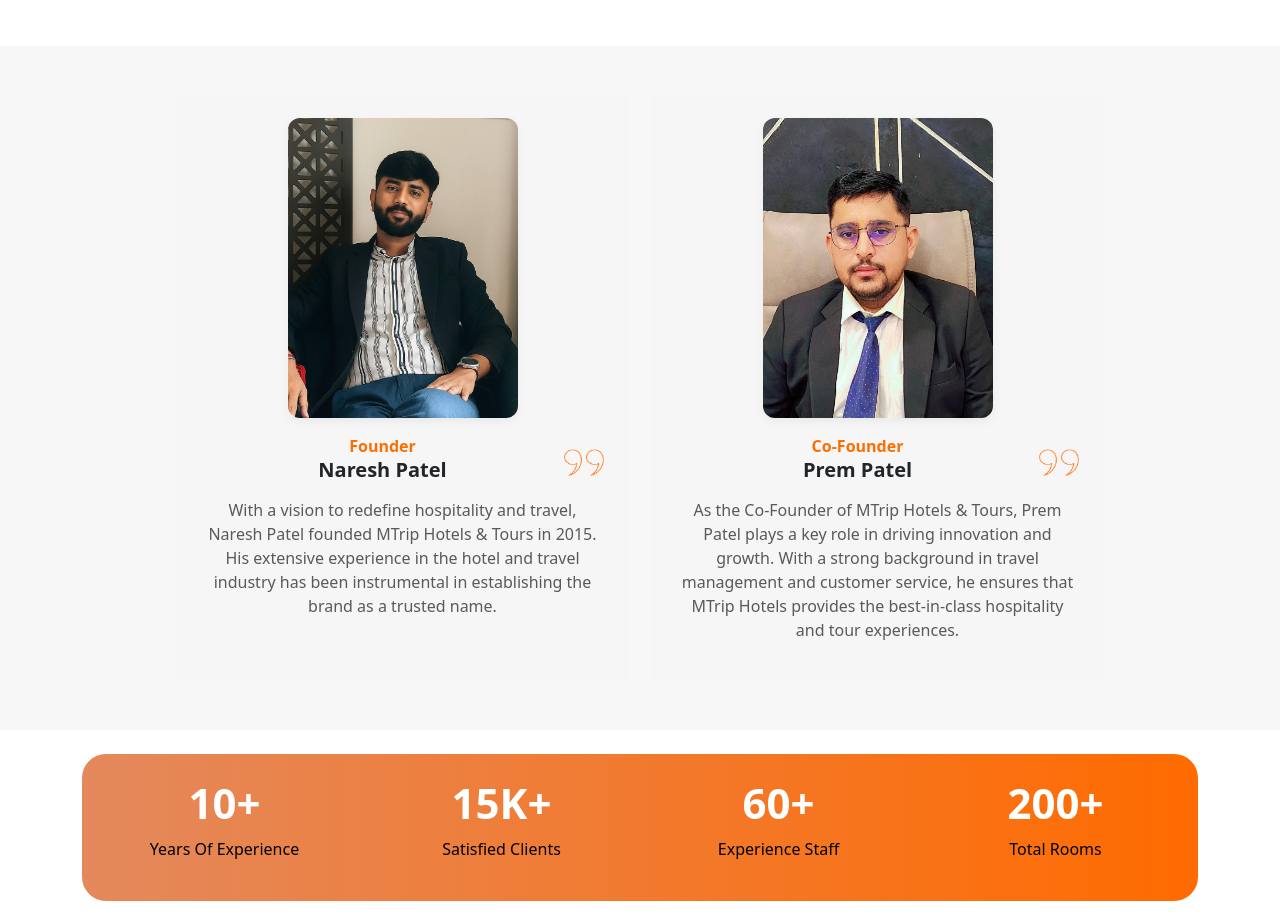
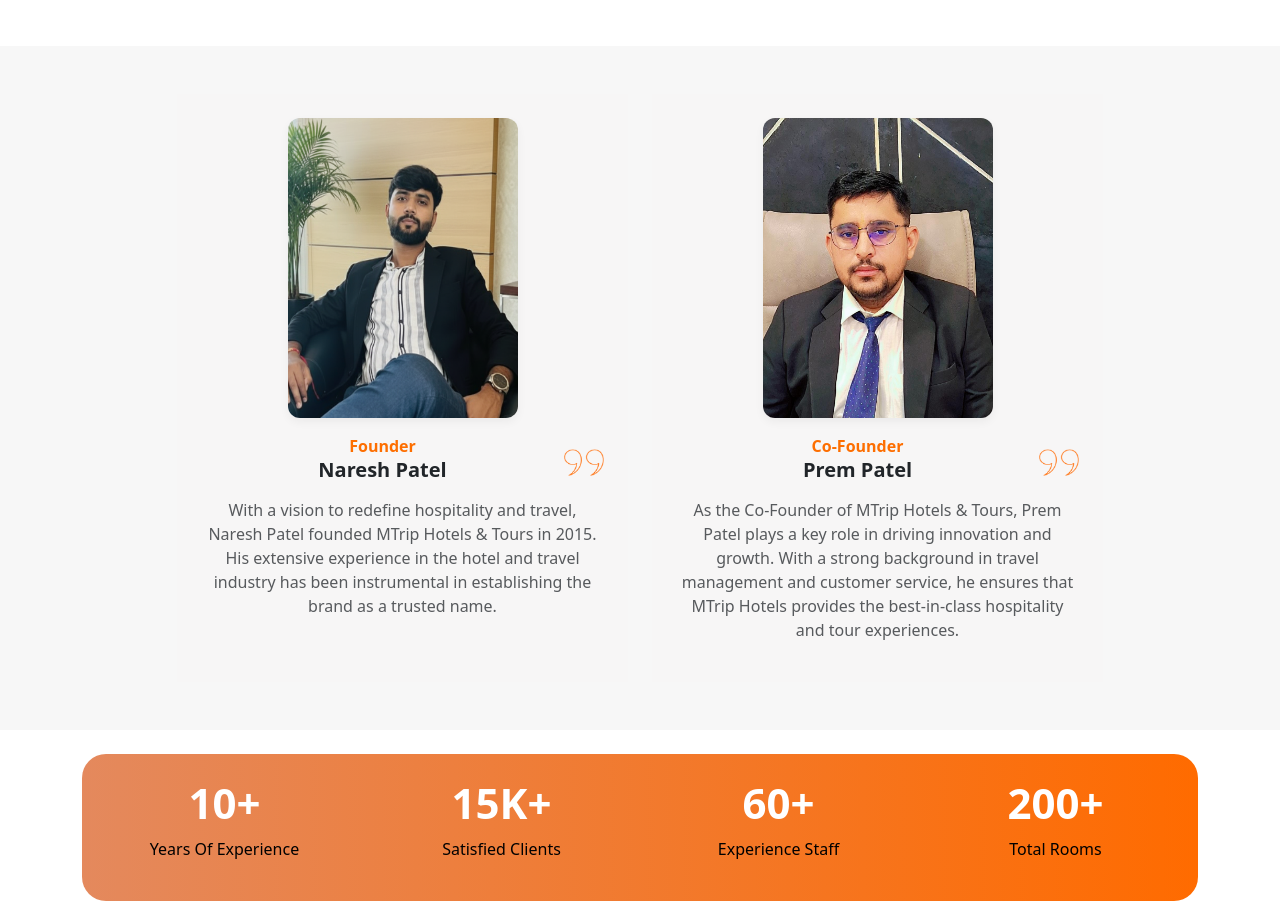
Before and after one commit to khalidgammabytetechnology/mtrip, a Next.js app: page /about-us in a window 1280 px wide. Shown: the part 1118-2033 px from the top of the page. Built offline with nearby package versions, Linux system fonts and the light colour scheme.

Commit message:
Redirect Hotel solution Page

```diff
--- a/src/app/about-us/page.js
+++ b/src/app/about-us/page.js
@@ -14,7 +14,7 @@ const founders = [
     title: "Founder",
     description:
       "With a vision to redefine hospitality and travel, Naresh Patel founded MTrip Hotels & Tours in 2015. His extensive experience in the hotel and travel industry has been instrumental in establishing the brand as a trusted name.",
-    image: "/Assets/ff1.jpeg",
+    image: "/Assets/ff3.png",
   },
   {
     name: "Prem Patel",
```
Also changed, not shown: public/Assets/ff3.png (added).
